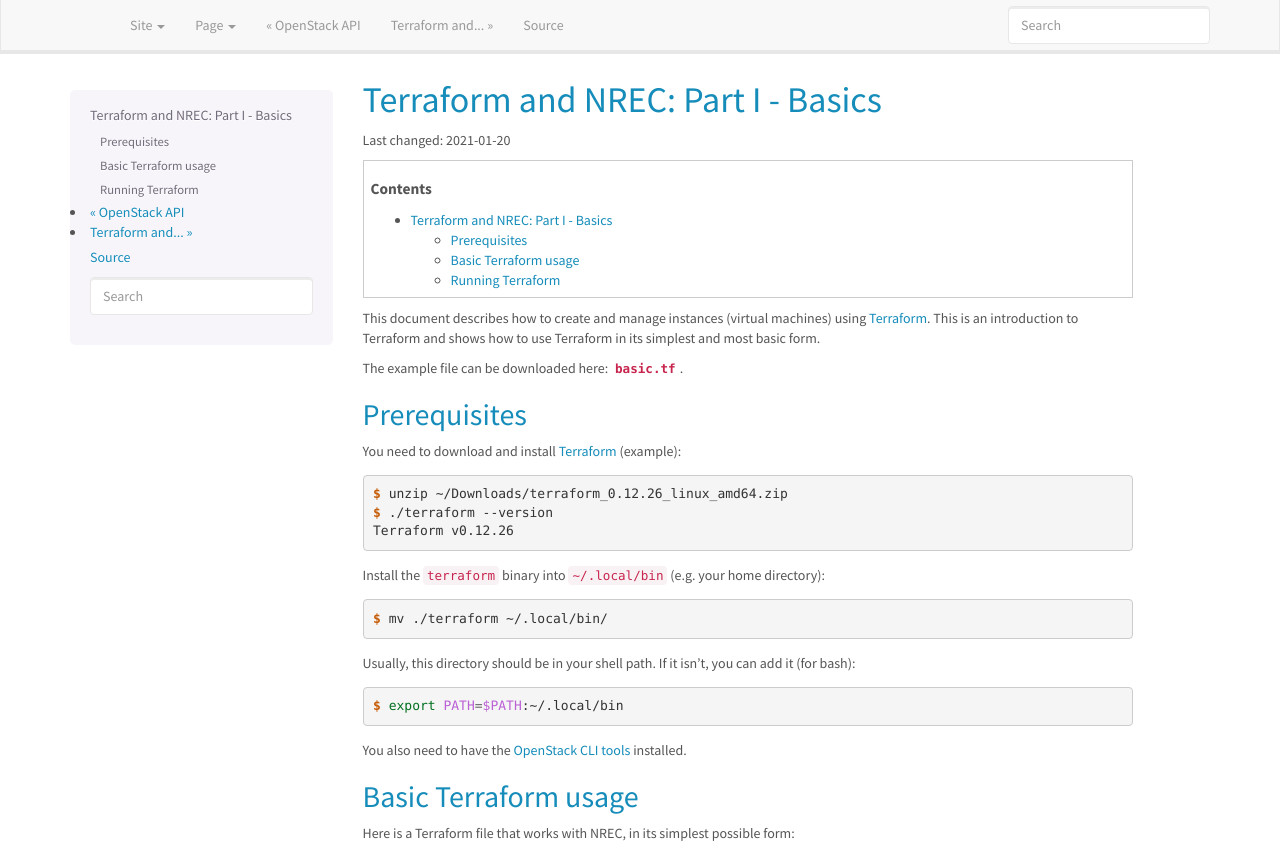
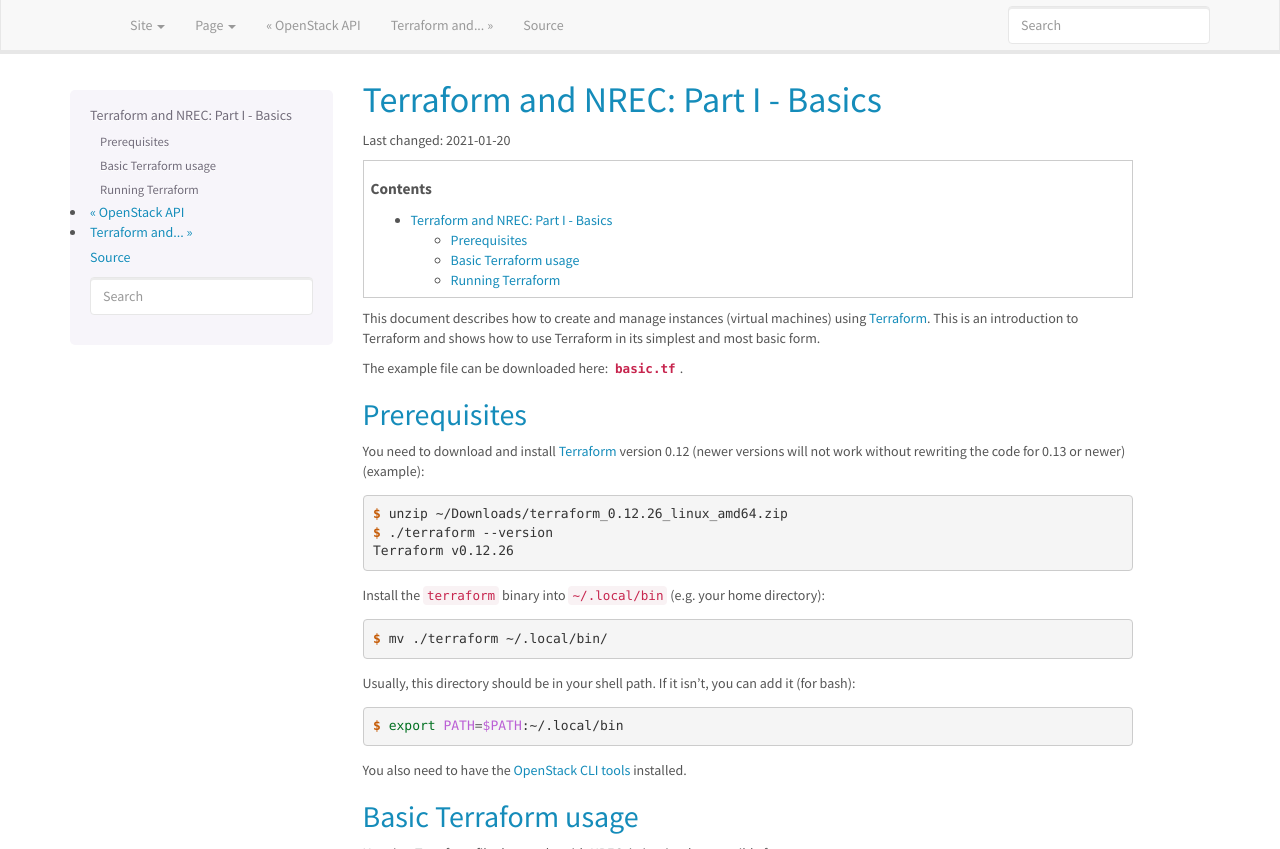
Before and after one commit to norcams/docs-enduser, a Sphinx documentation site: the page built from docs/terraform-part1.rst, in a window 1280 px wide and 900 px high, cut to the strip 0-849 px from the top of the window. Built offline with Sphinx 7.4.7, drawn with Linux system fonts in a browser that asks for light colours.

Commit message:
Added Terraform 0.12 requirement
The doc links to Terraform download, which offers 0.14 by default (which is the newest now). The code in the examples will not work with 0.14, so I have updated the doc to reflect that it needs version 0.12.

```diff
--- a/docs/terraform-part1.rst
+++ b/docs/terraform-part1.rst
@@ -23,7 +23,7 @@ Prerequisites
 
 .. _OpenStack CLI tools: api.html
 
-You need to download and install Terraform_ (example):
+You need to download and install Terraform_ version 0.12 (newer versions will not work without rewriting the code for 0.13 or newer)  (example):
 
 .. code-block:: console
 
```
